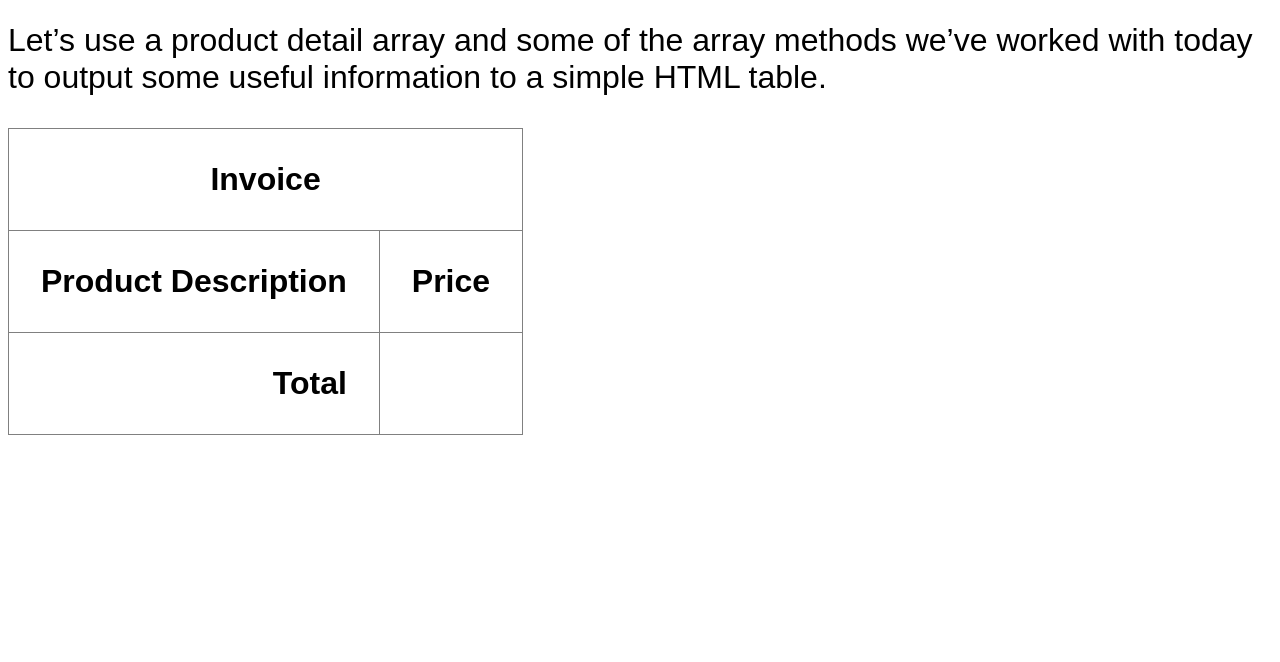
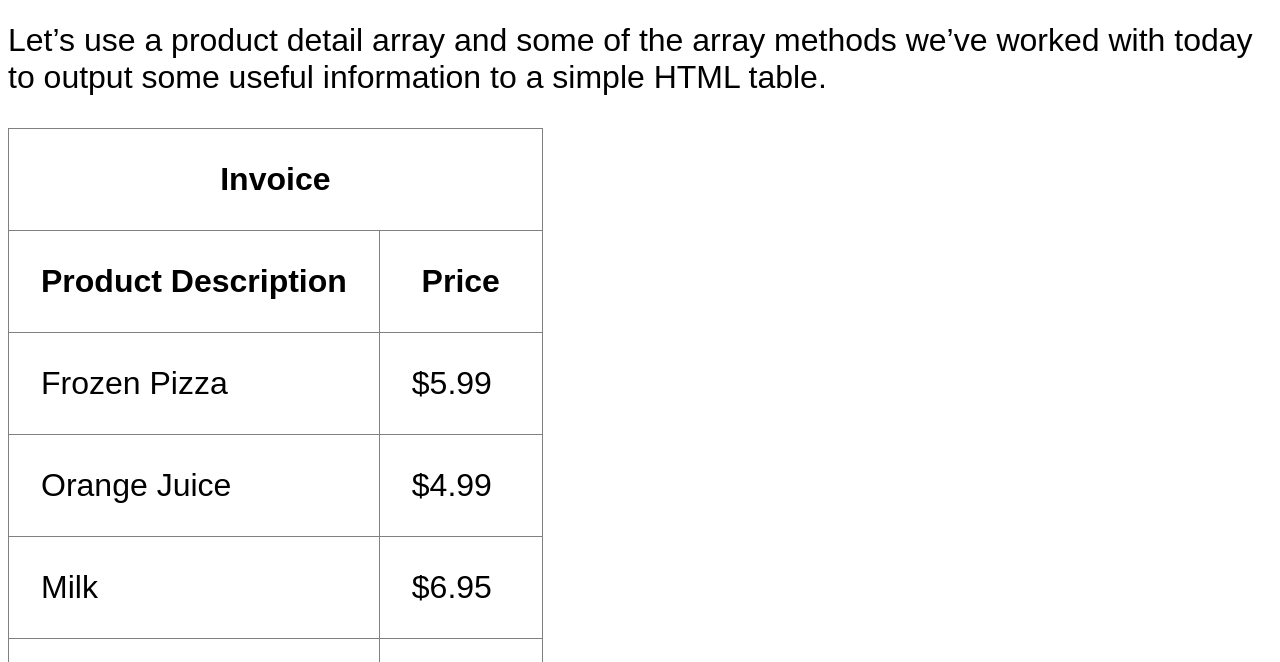
Before and after one commit to ronaldalegonzalez-spec/comp1073-Summer2026, a plain HTML site: page lesson-3/products.html in a window 1280 px wide. Shown: the part 138-800 px from the top of the page. Drawn offline with Linux system fonts and the light colour scheme.

Commit message:
Completed lesson 3

```diff
--- a/lesson-3/js/products.js
+++ b/lesson-3/js/products.js
@@ -1,26 +1,49 @@
 // STEP 1: Declare and initialize variables
 // STEP 1a: Grab the parts of the DOM that we need to build the invoice
-
+const productList = document.querySelector("tbody");
+const totalData = document.querySelector("tfoot td:first-of-type");
 // STEP 1b: Build the products array in the format 'Product Name:0.00'
-
+let products = [
+"Frozen Pizza: 5.99",
+"Orange Juice: 4.99",
+"Milk: 6.95",
+"Dozen Eggs: 5.95",
+"Bacon: 7.49",
+"Apples: 4.99"
+];
 // STEP 1c: Set up invoiceTotal variable - start at zero
-
+let invoiceTotal = 0;
 // STEP 1d: Declare the itemRow and the itemDetail array;
-
+let itemRow = new Array();
+let itemDetail = new Array();
+let itemDesc;
+let itemPrice;
+let counter = 0;
 // STEP 2: Build a loop to iterate through the products array
-
+products.forEach((product) => {
 	// STEP 3: Break apart the product name from the price for each item with split()
-
+	product = product.split(": ");
+	// console.log(product);
 	// STEP 4: Now we have an array as an element of an array - set the second array element to the product price (as type number)
-
+	product[1] = Number(product[1]);
+	// console.log(product[1]);
 	// STEP 5: Add the price of this product to the invoice total
-
+	invoiceTotal += product[1];
 	// STEP 6: Capture each product name and price as variables
+	itemDesc = product[0];
+	itemPrice = product[1];
 
 	// STEP 7: Create a TR element for this product and price in the invoice table
+	itemRow[counter] = document.createElement("tr");
 
 	// STEP 8: Build the string that contains two TD elements each containing one of the item description, and the item price
+	itemDetail[counter] = `<td>${itemDesc}</td><td>$${itemPrice}</td>`;
+	// STEP 9: Set the above string as the innerHTML of the new TR element, and then append the new element to the table body (var productList)
+	itemRow[counter].innerHTML = itemDetail[counter];
+	// console.log(itemRow);
+	productList.append(itemRow[counter]);
 
-	// STEP 9: Set the above string as the innerHTML of the new TR element, and then append the new element to the table body (var productList)
-
+	counter++;
+});
 // STEP 10: Set the total cost of the invoice as the textContent of the TD in the TFOOT (var totalData), rounding the number to two decimal places
+totalData.textContent = "$" + invoiceTotal.toFixed(2);
--- a/lesson-3/products.html
+++ b/lesson-3/products.html
@@ -5,6 +5,7 @@
 	<title>Products Array | COMP1073 Client-Side JavaScript</title>
 	<meta name="viewport" content="width=device-width, initial-scale=1" />
 	<link href="css/styles.css" rel="stylesheet" />
+	<script src="js/products.js" defer></script>
 </head>
 
 <body>
```
Also changed, not shown: lesson-3/arrays.html (+1 -1 lines), lesson-3/js/arrays.js (+34 -7 lines), 1 other file.
